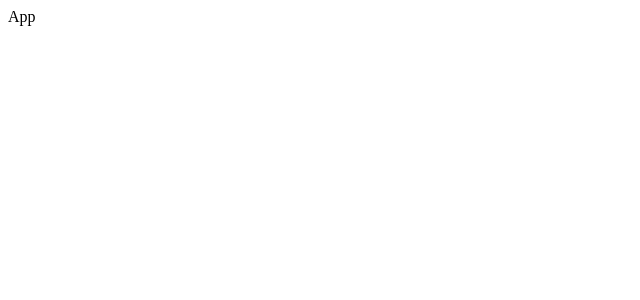
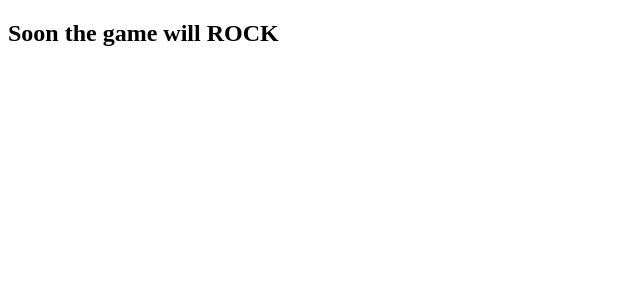
Before and after one commit to robertoalx/awesome-bet-game, a React (Create React App) app: page / in a window 1280 px wide. Shown: the top 300 px of the page, without its empty margins (0-640 px from the left). Built offline with nearby package versions, Linux system fonts and the light colour scheme.

Commit message:
Change the return for our App component

```diff
--- a/src/component/app/app.component.js
+++ b/src/component/app/app.component.js
@@ -2,7 +2,7 @@ import React from 'react'
 
 const App = () => {
   return (
-    <div>App</div>
+    <h2>Soon the game will ROCK</h2>
   )
 }
 
```
